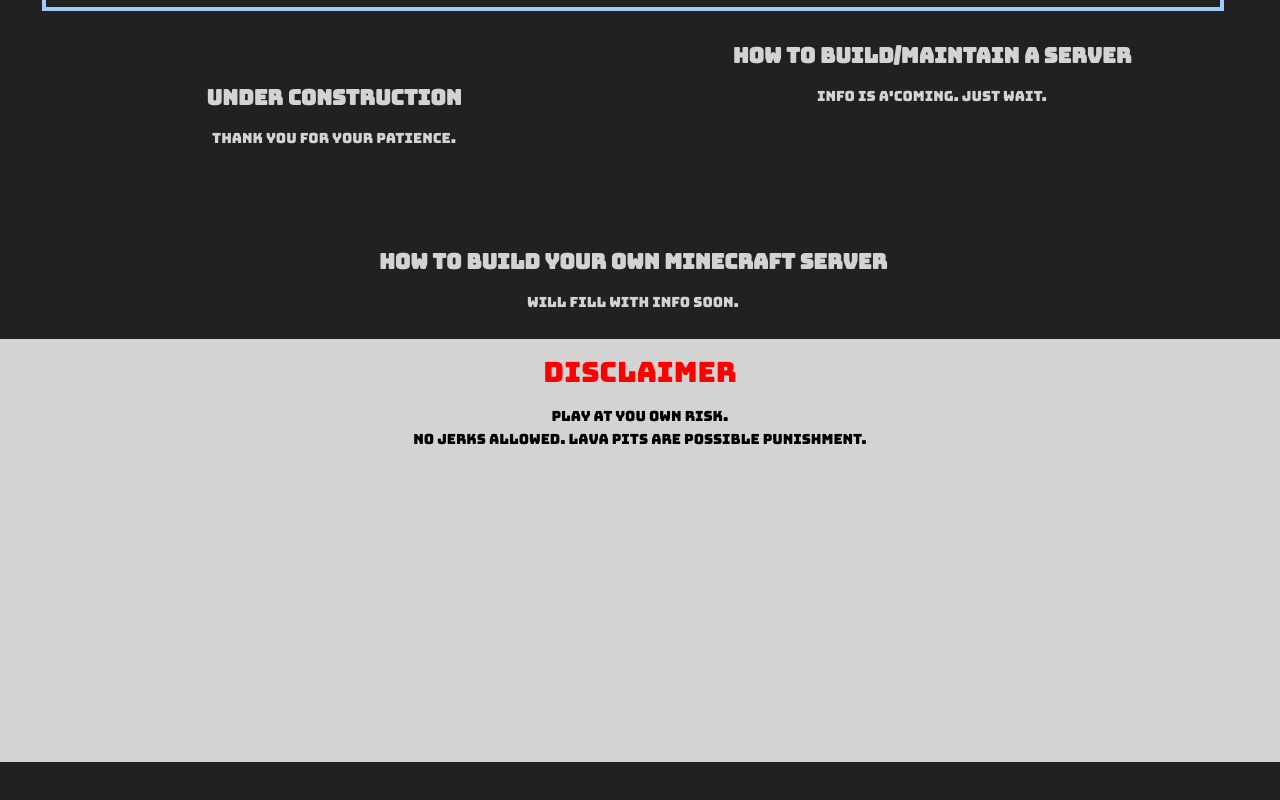
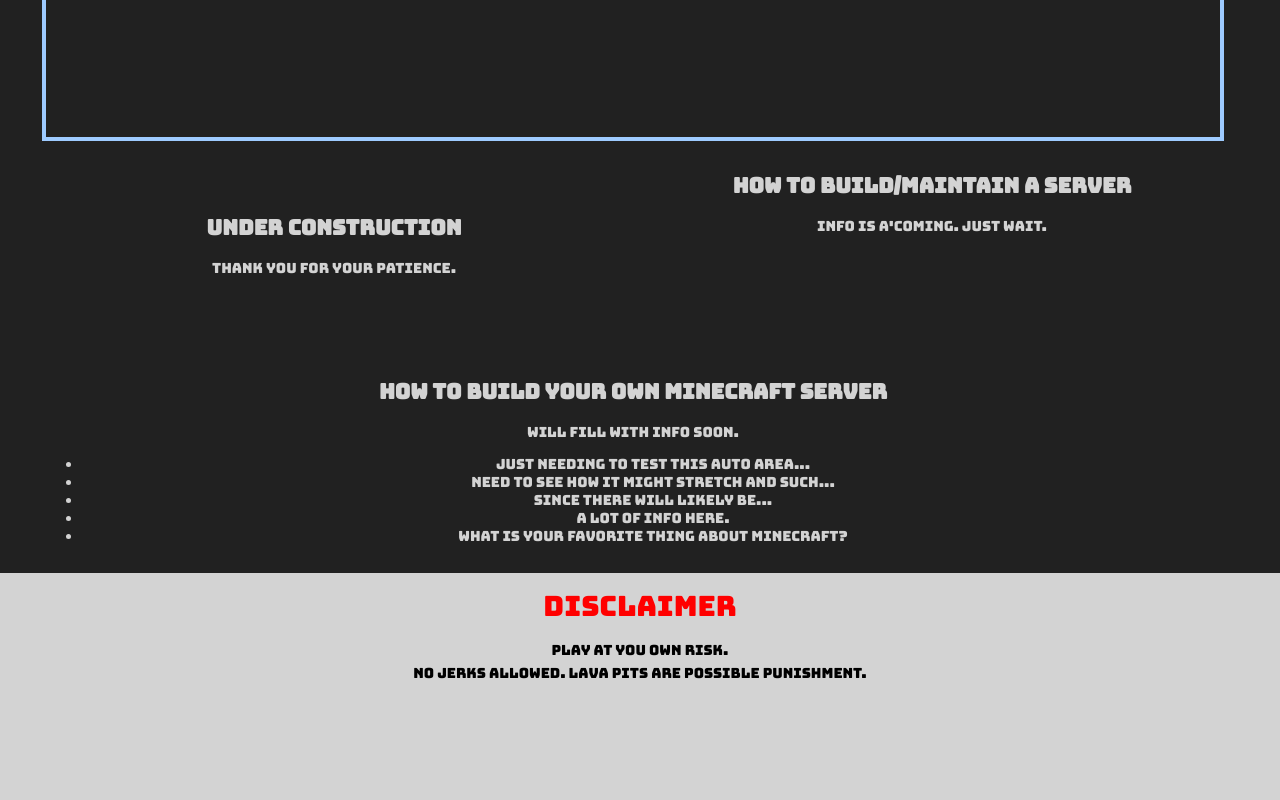
Before and after one commit to Ghasp/mcraftwithus, a plain HTML site: page build.html in a window 1280 px wide. Shown: the part 708-1508 px from the top of the page. Before the commit the page ends 1470 px from the top, so only its background shows below. Drawn offline with Linux system fonts and the light colour scheme.

Commit message:
testing auto cells

```diff
--- a/build.html
+++ b/build.html
@@ -37,6 +37,13 @@
     <article id="news">
         <h1>How to Build Your Own Minecraft Server</h1>
         <p>Will fill with info soon.</p>
+        <ul>
+            <li>Just needing to test this auto area...</li>
+            <li>Need to see how it might stretch and such...</li>
+            <li>Since there will likely be...</li>
+            <li>a lot of info here.</li>
+            <li>What is your favorite thing about minecraft?</li>
+        </ul>
     </article>
 
     <footer id="Disclaimer">
```
